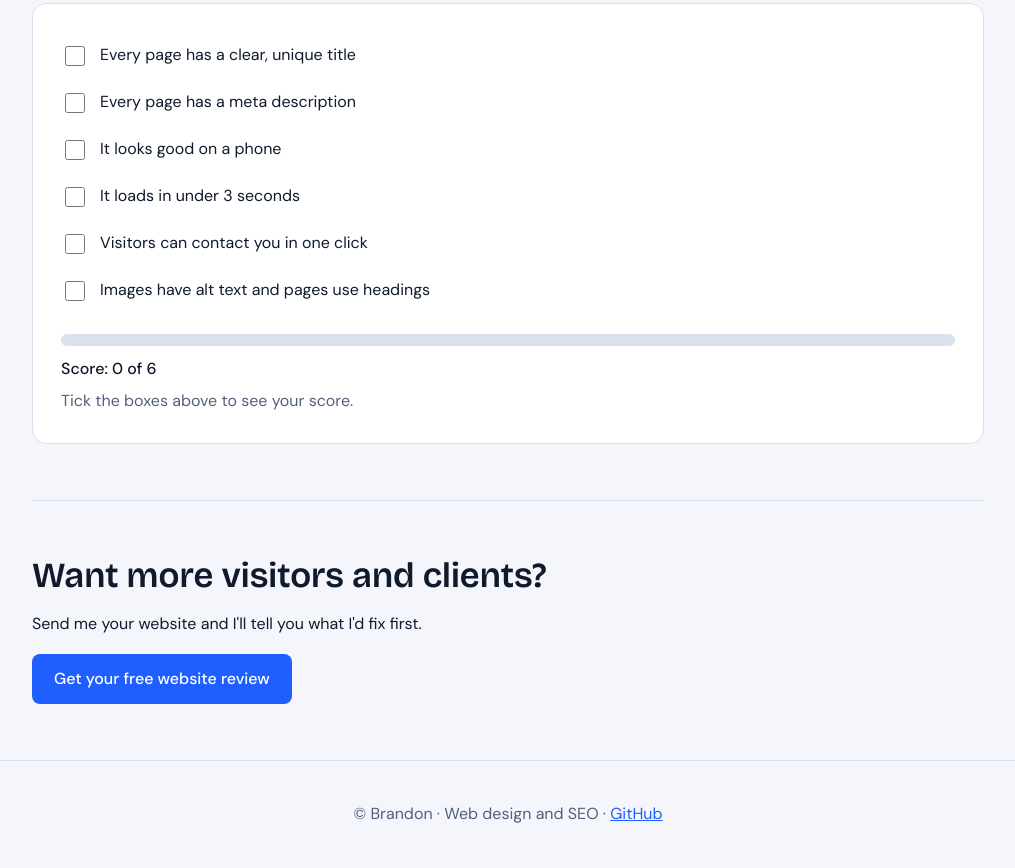
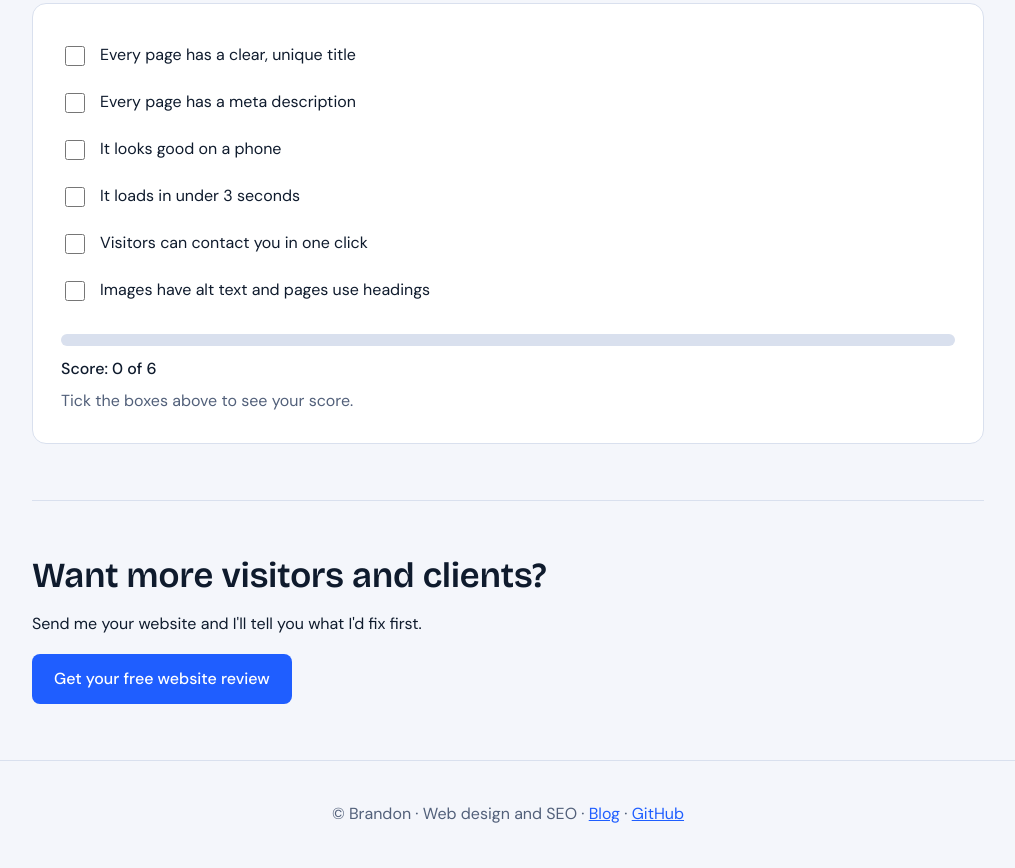
Before and after one commit to brandon1291/brandon1291.github.io, a plain HTML site: page index.html in a window 1280 px wide. Shown: the part 1508-2376 px from the top of the page, without its empty margins (132-1147 px from the left). Drawn offline with nearby package versions, Linux system fonts and the light colour scheme.

Commit message:
Update footer links in index.html

```diff
--- a/index.html
+++ b/index.html
@@ -82,7 +82,7 @@
     </section>
   </main>
 
-  <footer>© Brandon · Web design and SEO · <a href="https://github.com/brandon1291">GitHub</a></footer>
+ <footer>© Brandon · Web design and SEO · <a href="seo-quick-fixes.html">Blog</a> · <a href="https://github.com/brandon1291">GitHub</a></footer>
   <script src="script.js"></script>
 </body>
 </html>
```
